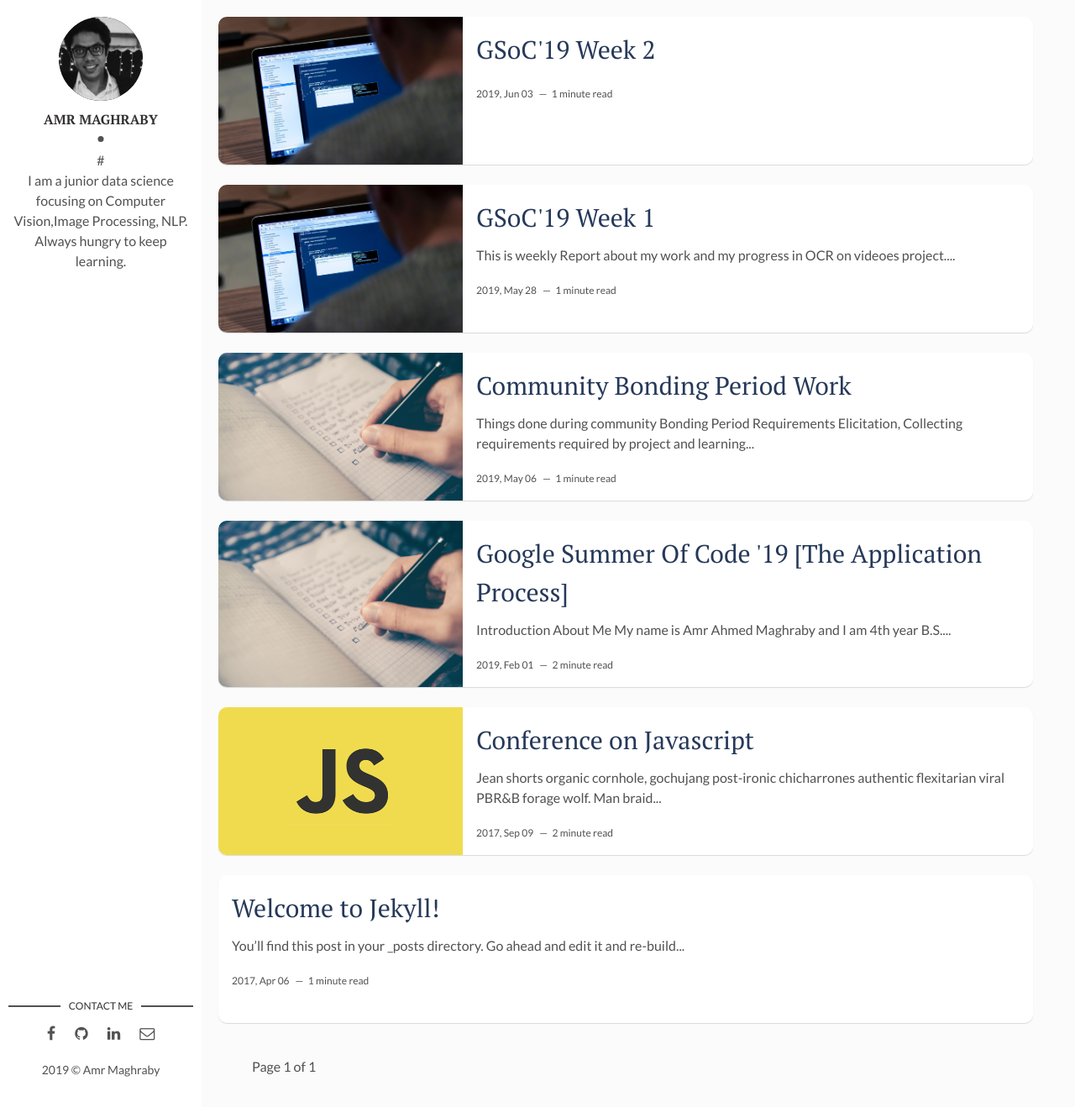
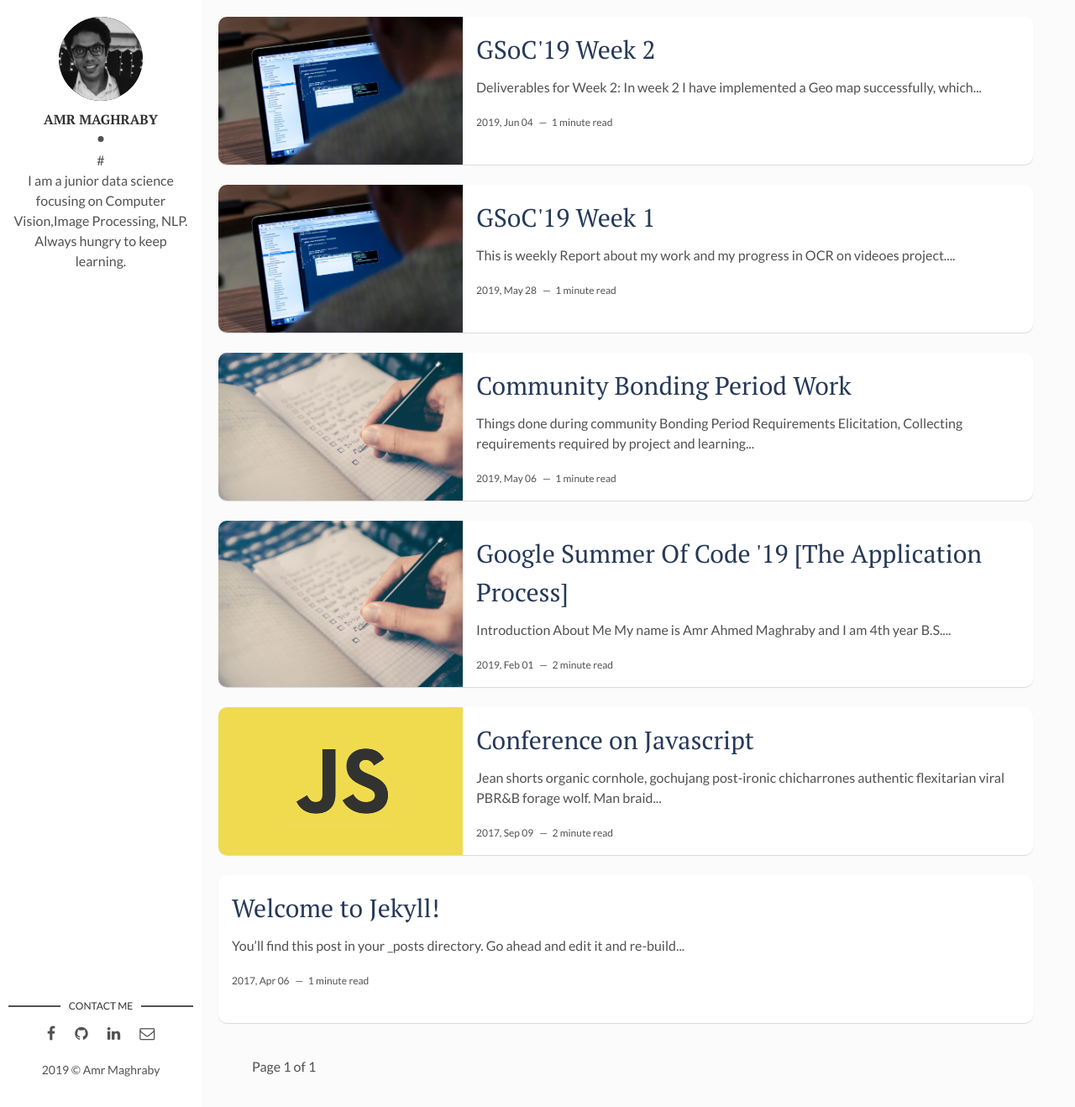
Before and after one commit to AmrMaghraby/amrmaghraby.github.io, a Jekyll site: the page built from index.html, in a window 1280 px wide and 1318 px high. Shown: the whole window at 84% size. Built offline with Jekyll 4.4.1, drawn with Linux system fonts in a browser that asks for light colours; the list of posts is cut into pages by our own code.

Commit message:
Update 2017-09-12-10-tips-to-improve-your-workflow.markdown

```diff
--- a/_posts/2017-09-12-10-tips-to-improve-your-workflow.markdown
+++ b/_posts/2017-09-12-10-tips-to-improve-your-workflow.markdown
@@ -1,9 +1,15 @@
 ---
 layout: post
 title: GSoC'19 Week 2
-date: 2019-06-04 00:00:00 +0300
+date: 2019-06-05 00:00:00 +0300
 description: # Add post description (optional)
 img: how-to-start.jpg # Add image post (optional)
 fig-caption: # Add figcaption (optional)
 tags: [Programming, OCR, Data Science] # add tag
 ---
+
+## Deliverables for Week 2:
+
+In week 2 I have implemented a Geo map successfully, which predicts the four coordinates of boundary boxes and the angle rotation.
+
+This code has been trained on anther small data set (showcase model) Minist numbers to predict the numbers on rotated un-clear images.
```
